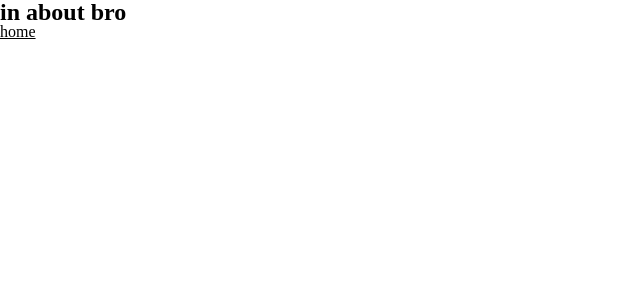
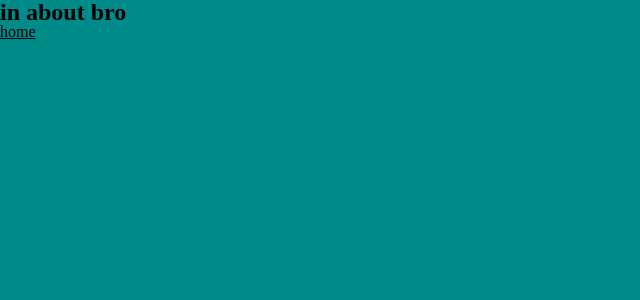
Before and after one commit to alexbeno/silent, a Vue app: page /about in a window 1280 px wide. Shown: the top 300 px of the page, without its empty margins (0-640 px from the left). Built offline with nearby package versions, Linux system fonts and the light colour scheme.

Commit message:
Dev (#2)
* 🚧 netifly test

* 🚧 netifly test

* 🚀 deploying netlify

* 🚧 add vue js template

* 🚀 deploying netlify

```diff
--- a/src/components/about/_about.scss
+++ b/src/components/about/_about.scss
@@ -5,6 +5,11 @@
 
 @import '../../assets/sass/app';
 
+.about {
+  background: darkcyan;
+  height: 100vh;
+}
+
 h1 {
   color: $black;
 }
--- a/src/components/home/_home.scss
+++ b/src/components/home/_home.scss
@@ -5,6 +5,11 @@
 
 @import '../../assets/sass/app';
 
+.home {
+  background: #596FF3;
+  height: 100vh;
+}
+
 h1 {
   color: $black;
 }
```
